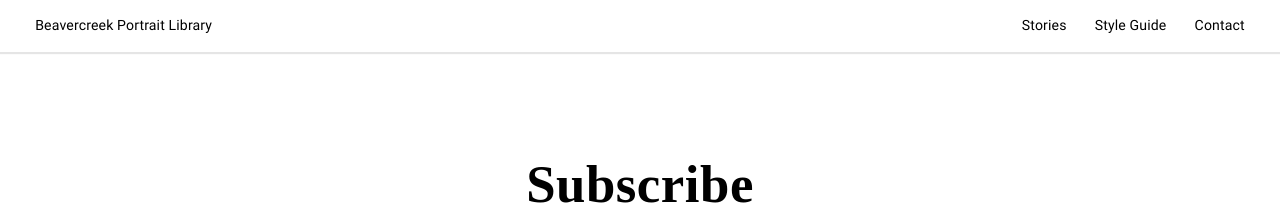
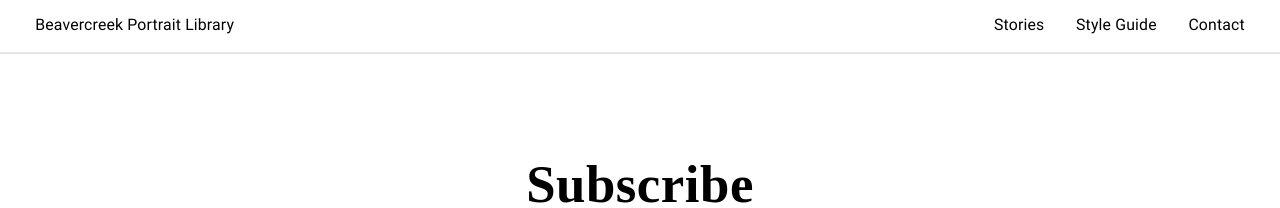
Before and after one commit to rentry/beavercreek-portrait-library, a Jekyll site: the page built from subscribe.html, in a window 1280 px wide. Shown: the top 208 px of the page. Built offline with Jekyll 4.4.1, drawn with Linux system fonts in a browser that asks for light colours.

Commit message:
More setup

```diff
--- a/_assets/scss/regions/_header.scss
+++ b/_assets/scss/regions/_header.scss
@@ -33,7 +33,7 @@
   &__title {
     @extend %font-header;
 
-    font-size: $font-xsmall;
+    font-size: $font-small;
     color: $color-black;
   }
 
--- a/_includes/post-card.html
+++ b/_includes/post-card.html
@@ -6,7 +6,7 @@
       </figure>
     {% endif %}
     <div>
-      <h2 class="posts__text"><strong itemprop="name">{{ post.title }}</strong> — <span itemprop="description">{{ post.content | strip_html | truncatewords: 35, "" }}</span></h2>
+      <h2 class="posts__text"><strong itemprop="name">{{ post.title }}</strong><br><span itemprop="description">{{ post.content | strip_html | truncatewords: 35, "" }}</span></h2>
     </div>
   </a>
 </article>
```
Also changed, not shown: assets/css/app.min.css, assets/images/favicon.ico.
